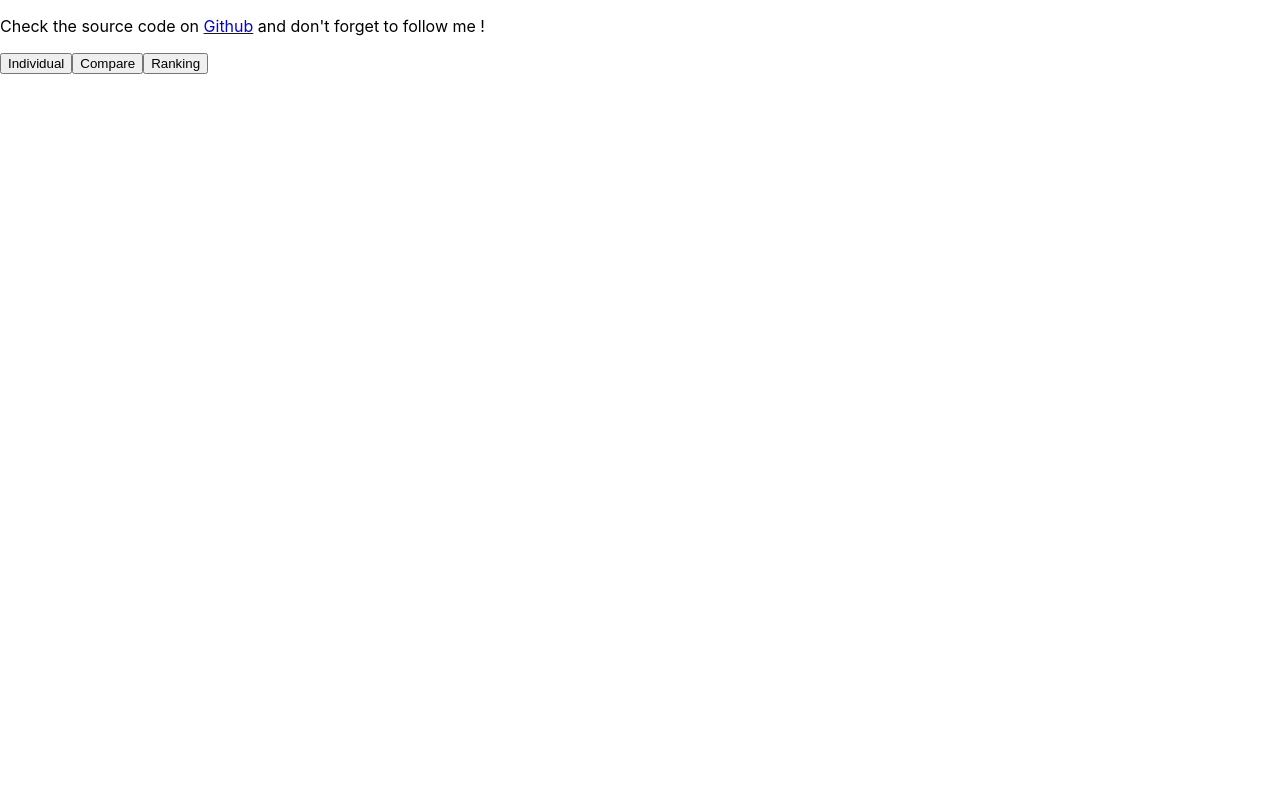
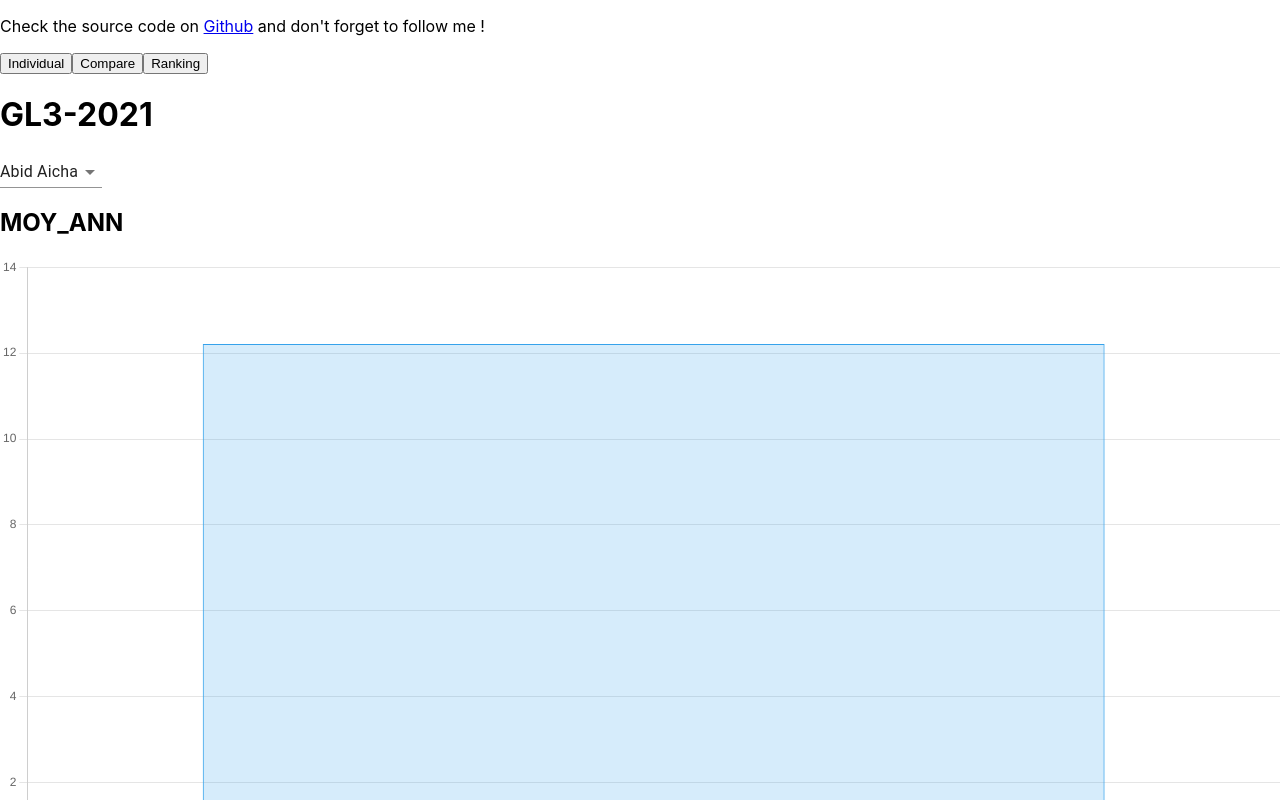
Before and after one commit to wadhah101/INSAT-Stats, a Next.js app: page /filiere/gl3-2021/indiv in a window 1280 px wide. Shown: the top 800 px of the page. Built offline with nearby package versions, Linux system fonts and the light colour scheme.

Commit message:
prechanges working demo

```diff
--- a/pages/api/export/gl3.ts
+++ b/pages/api/export/gl3.ts
@@ -68,7 +68,7 @@ export default async (
         data,
         groupedFields,
         renamedFields,
-        (e) => `${e.NOM}  ${e.PRENOM}`,
+        (e) => v.titleCase(`${e.NOM}  ${e.PRENOM}`),
         (e) => v.kebabCase(`${e.NOM}  ${e.PRENOM}`),
         (e) => e.slice(-3),
         (e) => e.slice(0, -3),
--- a/pages/filiere/[filiere]/indiv.tsx
+++ b/pages/filiere/[filiere]/indiv.tsx
@@ -1,25 +1,31 @@
+import IndivChart from "@components/charts/IndivChart/controller";
+import { Container } from "@components/container";
 import { NextPage } from "next";
+import React from "react";
+import { GenericFiliereResult } from "src/@types/GenericDataObject";
 import {
     getStaticPathsFiliere,
     getStaticPropsFiliere,
 } from "src/utils/filiere.utils";
 
-const GL3Page2021: NextPage = () => {
-    return null;
-    // return (
-    //     <Container>
-    //         <div className="px-2 mx-auto my-8 md:px-0 md:my-20 md:w-8/12 ">
-    //             <div className="flex flex-col mt-8">
-    //                 <IndivChart
-    //                     fieldMapper={gl3FieldMapper}
-    //                     renamedFields={renamedFields}
-    //                     groupedFields={groupedFields}
-    //                     data={compareData}
-    //                 />
-    //             </div>
-    //         </div>
-    //     </Container>
-    // );
+const GL3Page2021: NextPage<GenericFiliereResult> = ({
+    filiere,
+    studentsResults,
+}) => {
+    return (
+        <Container>
+            <div className="px-2 mx-auto mt-2 mt-8 md:px-0 md:w-8/12 ">
+                <div>
+                    <h1 className="text-4xl font-semibold text-center text-black text-opacity-50">
+                        {`${filiere.name}-${filiere.year}`.toUpperCase()}{" "}
+                    </h1>
+                </div>
+                <div className="flex flex-col mt-8">
+                    <IndivChart data={studentsResults} />
+                </div>
+            </div>
+        </Container>
+    );
 };
 
 export const getStaticProps = getStaticPropsFiliere;
--- a/src/components/charts/CompareChart/controller.tsx
+++ b/src/components/charts/CompareChart/controller.tsx
@@ -6,9 +6,6 @@ import { GenericStudentResult } from "src/@types/GenericDataObject";
 
 interface ICompareChartProps {
     data: GenericStudentResult[];
-    groupedFields: string[][];
-    renamedFields: Record<string, string>;
-    fieldMapper: (e: string, index: number, arr: string[]) => string;
 }
 
 const CompareChart = ({
--- a/src/components/charts/CompareChart/stateless.tsx
+++ b/src/components/charts/CompareChart/stateless.tsx
@@ -1,5 +1,7 @@
 import React from "react";
+import { Bar } from "react-chartjs-2";
 import { GenericStudentResult } from "src/@types/GenericDataObject";
+import { makeChartData } from "src/utils/chartData.utils";
 
 interface ICompareChartProps {
     data: GenericStudentResult[];
@@ -23,30 +25,22 @@ const StatelessCompareChart = ({ data }: ICompareChartProps): JSX.Element => {
         },
     };
 
+    const fields = Object.keys(data[0].data);
+
     return (
         <div className="grid gap-4 md:grid-cols-2">
-            {/* {groupedFields.map((groupedNote, ind) => (
-                <div
-                    className="p-2 border border-black md:p-4 border-opacity-10"
-                    key={ind}
-                >
+            {fields.map((e, ind) => (
+                <div key={ind}>
                     <h2 className="text-xl font-medium text-black md:text-2xl text-opacity-60">
-                        {v.titleCase(
-                            getRenamedField(
-                                groupedNote[0].slice(
-                                    groupedNote.length > 1 ? -3 : 0,
-                                ),
-                                renamedFields,
-                            ),
-                        )}
+                        {e}
                     </h2>
                     <Bar
                         type="bar"
-                        data={makeChartData(data)}
+                        data={makeChartData(data, e)}
                         options={options}
                     />
                 </div>
-            ))} */}
+            ))}
         </div>
     );
 };
--- a/src/components/charts/IndivChart/controller.tsx
+++ b/src/components/charts/IndivChart/controller.tsx
@@ -9,9 +9,7 @@ interface ICompareChartProps {
 }
 
 const IndivChart = ({ data }: ICompareChartProps): JSX.Element => {
-    const [indexA, setIndexA] = React.useState(
-        Math.floor(Math.random() * data.length),
-    );
+    const [indexA, setIndexA] = React.useState(0);
 
     const handleChangeA = (event) => {
         setIndexA(event.target.value);
--- a/src/components/charts/RankingChart.tsx
+++ b/src/components/charts/RankingChart.tsx
@@ -13,7 +13,7 @@ const makeData = (input: GenericStudentResult[], compAttribute: string) => {
         labels: sorted.map((e, index) => `${e.fullName} #${index + 1}`),
         datasets: [
             {
-                data: sorted.map((e) => e.data[compAttribute]),
+                data: sorted.map((e) => e.data[compAttribute][compAttribute]),
                 backgroundColor: input.map((_, index) =>
                     index % 2
                         ? "rgba(247, 39, 84, 0.2)"
--- a/src/utils/chartData.utils.ts
+++ b/src/utils/chartData.utils.ts
@@ -67,13 +67,13 @@ export const makeStudentData = <T>(
 };
 
 // eslint-disable-next-line @typescript-eslint/explicit-module-boundary-types
-export const makeChartData = (input: GenericStudentResult[]) => {
-    const fields = Object.keys(input[0].data);
+export const makeChartData = (input: GenericStudentResult[], field: string) => {
+    const fields = Object.keys(input[0].data[field]);
     return {
         labels: fields,
         datasets: input.map((person, index) => ({
             label: person.fullName,
-            data: fields.map((field) => person.data[field]),
+            data: fields.map((e) => person.data[field][e]),
             backgroundColor:
                 index % 2
                     ? "rgba(247, 39, 84, 0.2)"
--- a/src/utils/filiere.utils.ts
+++ b/src/utils/filiere.utils.ts
@@ -14,8 +14,6 @@ export const getStaticPathsFiliere: GetStaticPaths = async () => {
 };
 
 export const getStaticPropsFiliere: GetStaticProps = async (ctx) => {
-    console.log({ ctx });
-
     const filiereQuery = ctx.params.filiere;
 
     const buffer = await fsp.readFile(`data/json/${filiereQuery}.json`, {
@@ -25,8 +23,6 @@ export const getStaticPropsFiliere: GetStaticProps = async (ctx) => {
     const { filiere, studentsResults }: GenericFiliereResult =
         JSON.parse(buffer);
 
-    console.log(filiere);
-
     return {
         props: {
             filiere,
```
Also changed, not shown: pages/filiere/[filiere]/compare.tsx (+17 -16 lines), pages/filiere/[filiere]/ranking.tsx (+17 -14 lines), data/json/gl3-2021.json.
